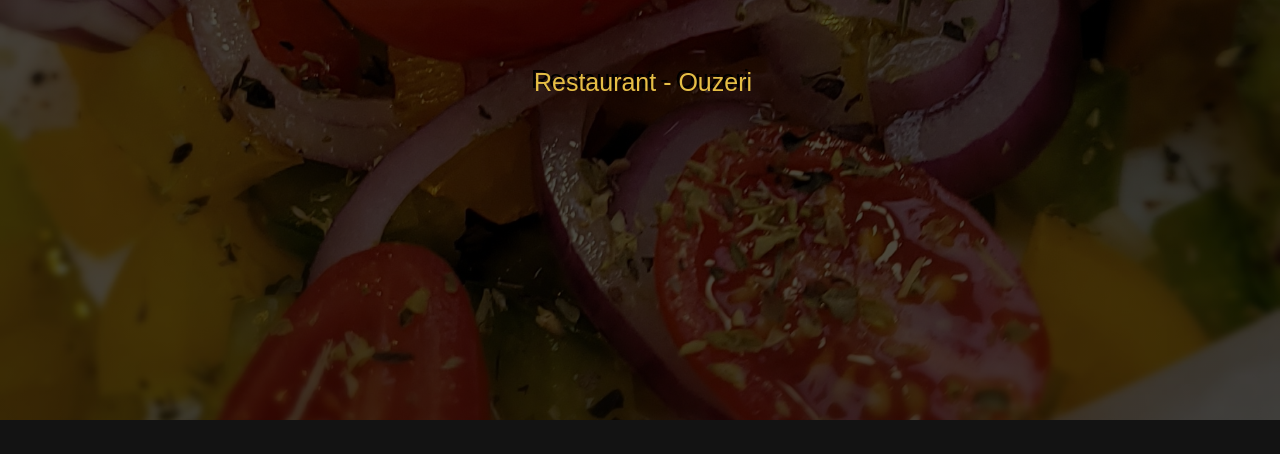
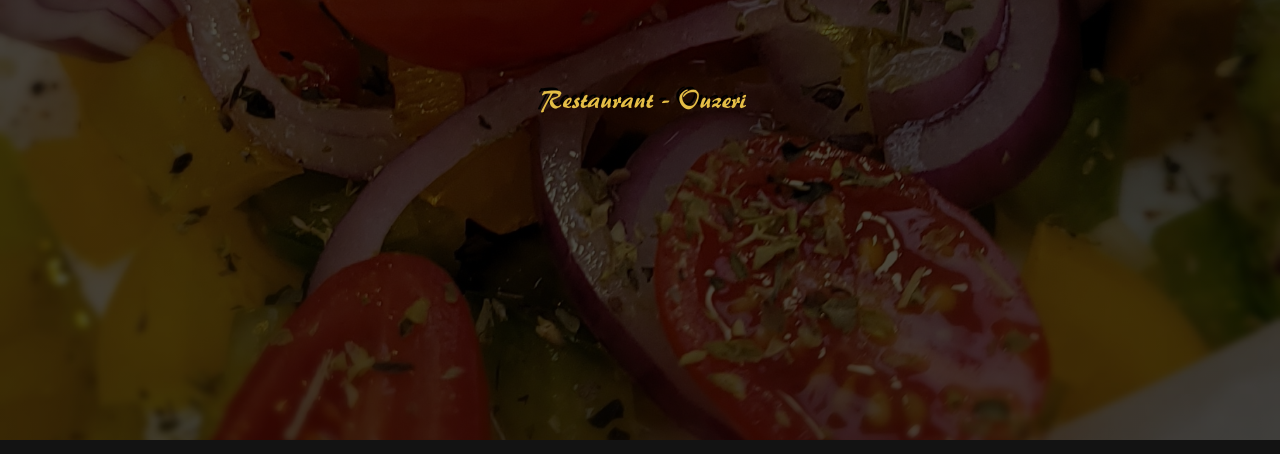
Before and after one commit to Ayox-Dev/l-ambroisie, a plain HTML site: page index.html in a window 1280 px wide. Shown: the part 374-828 px from the top of the page. Drawn offline with Linux system fonts and the light colour scheme.

Commit message:
Update index.css

```diff
--- a/index.css
+++ b/index.css
@@ -7,7 +7,7 @@
 }
 
 @font-face {
-    font-family: "Palace_Hand_DB";
+    font-family: "Palace Hand DB";
     src: url('../font/PAHDB.TTF');
 }
 
```
